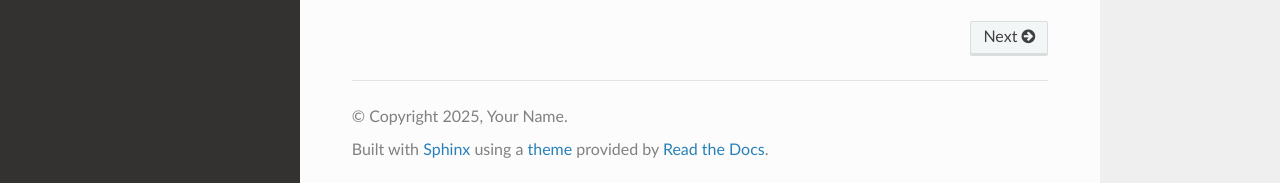
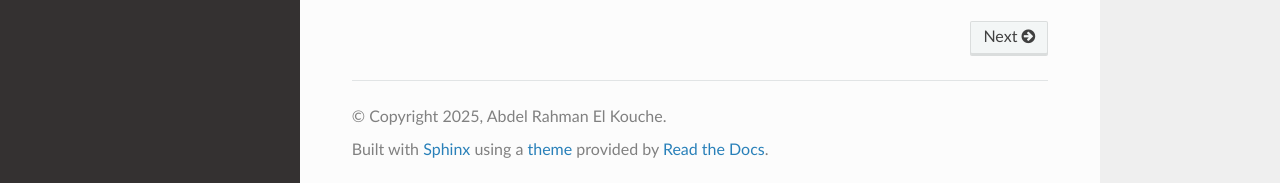
Before and after one commit to Abedishere/smartmeetingroom_435LProject, a Sphinx documentation site: the page built from docs/index.rst, in a window 1280 px wide and 900 px high, scrolled down 1468 px. Shown: the part 714-897 px from the top of the window. Built offline with Sphinx 7.4.7 and the Read the Docs theme 3.1.0, drawn with Linux system fonts in a browser that asks for light colours.

Commit message:
Update author name in documentation configuration

```diff
--- a/docs/conf.py
+++ b/docs/conf.py
@@ -6,8 +6,8 @@ sys.path.insert(0, os.path.abspath('..'))
 
 # -- Project information -----------------------------------------------------
 project = 'Smart Meeting Room Management System'
-copyright = '2025, Your Name'
-author = 'Your Name'
+copyright = '2025, Abdel Rahman El Kouche'
+author = 'Abdel Rahman El Kouche'
 release = '1.0.0'
 
 # -- General configuration ---------------------------------------------------
```
